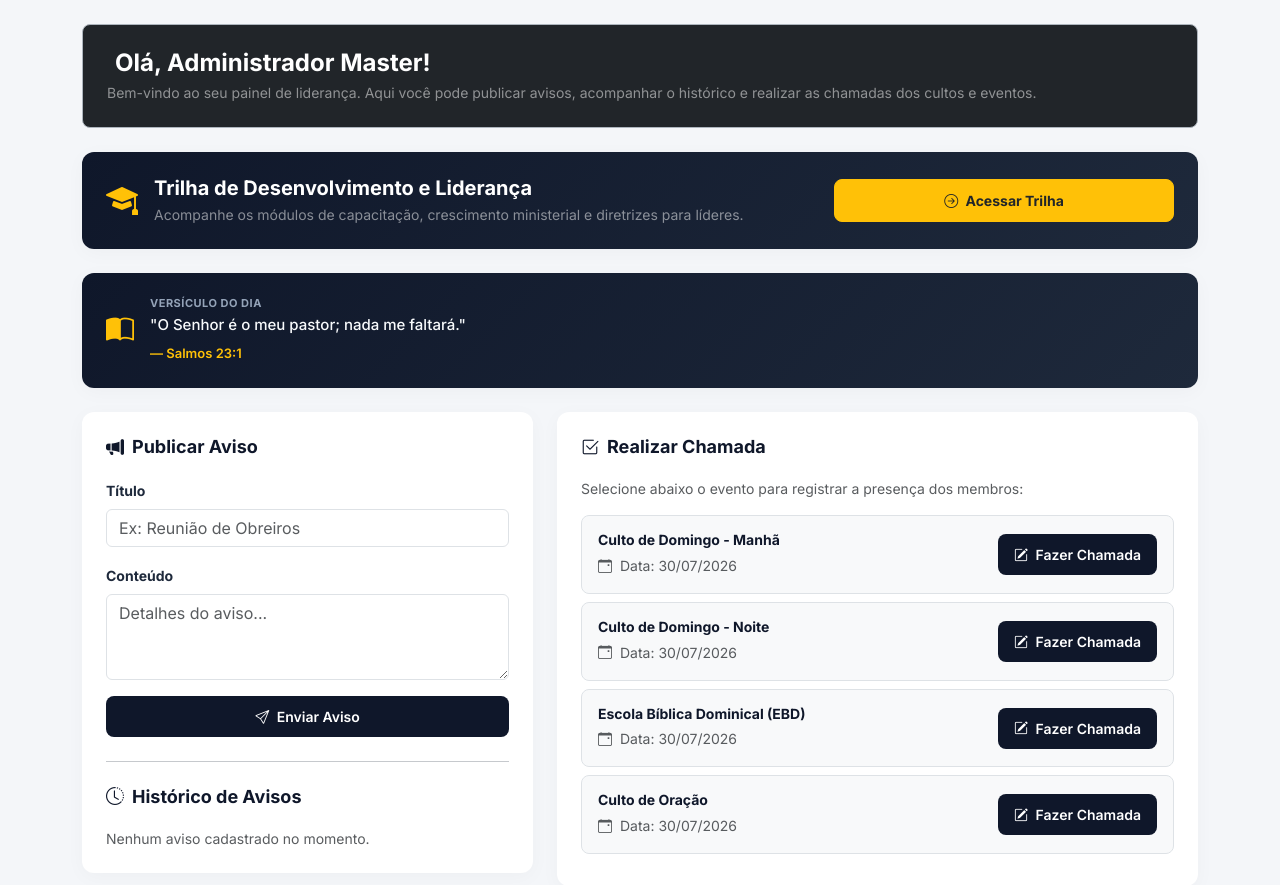
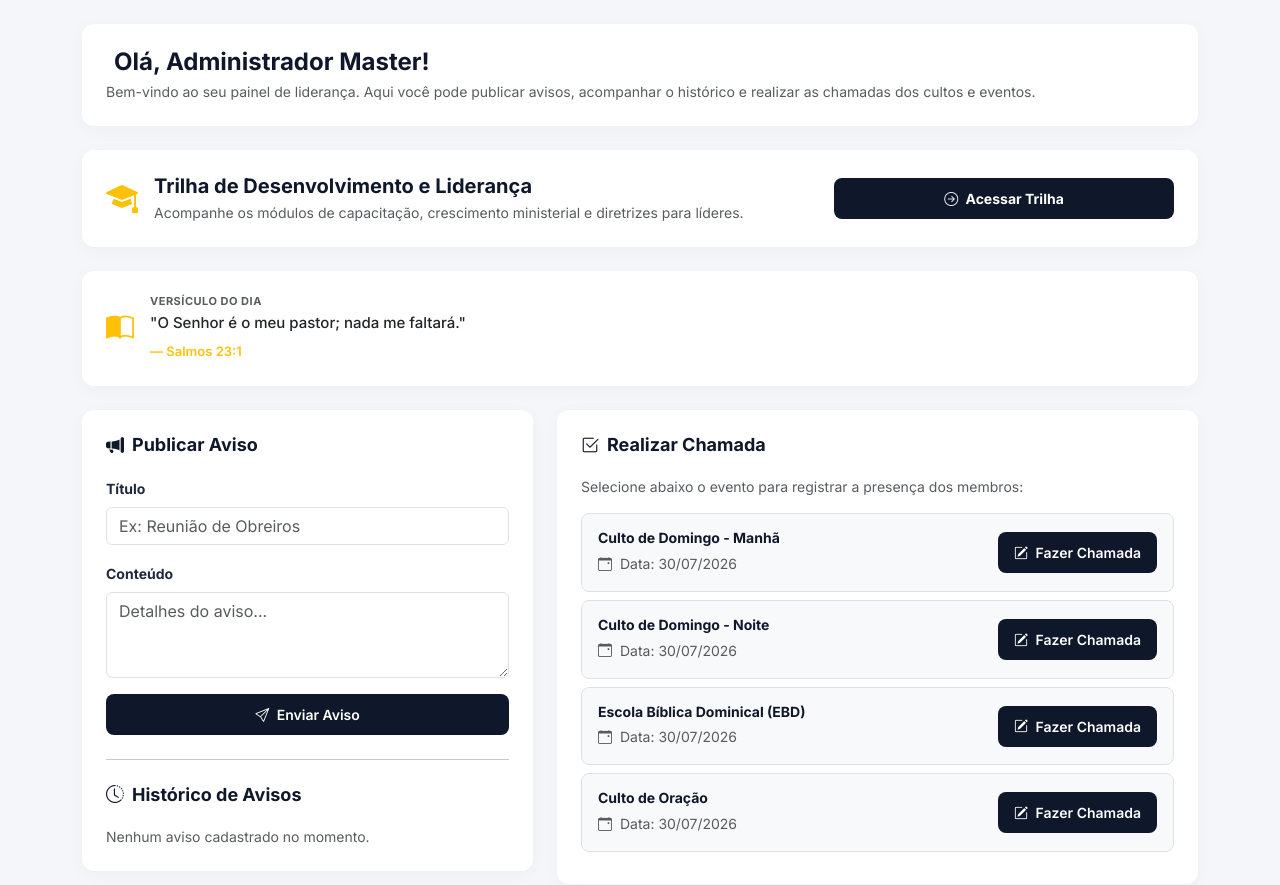
Before and after one commit to SimiTeste/church-presence, a Flask app: page /leader/dashboard in a window 1280 px wide. Shown: the part 74-959 px from the top of the page. Run offline with Flask 3, Linux system fonts and the light colour scheme; a user stored in the database is signed in; data that the repository does not hold is empty.

Commit message:
Padroniza painel do líder com fundo branco e cards limpos

```diff
--- a/templates/dashboard_lider.html
+++ b/templates/dashboard_lider.html
@@ -109,16 +109,16 @@
     <!-- Conteúdo Principal -->
     <div class="container my-4">
 
-        <!-- Saudação -->
-        <div class="alert alert-dark mb-4 p-4 rounded-3 text-white bg-dark">
-            <h4 class="fw-bold mb-1"><i class="bi bi-hand-wave me-2"></i>Olá, {{ current_user.nome }}!</h4>
-            <p class="mb-0 text-white-50" style="font-size: 14px;">
+        <!-- Saudação (Estilo Branco Padrão do Membro) -->
+        <div class="card-custom mb-4">
+            <h4 class="fw-bold mb-1" style="color: #0f172a;"><i class="bi bi-hand-wave me-2 text-warning"></i>Olá, {{ current_user.nome }}!</h4>
+            <p class="mb-0 text-muted" style="font-size: 14px;">
                 Bem-vindo ao seu painel de liderança. Aqui você pode publicar avisos, acompanhar o histórico e realizar as chamadas dos cultos e eventos.
             </p>
         </div>
 
         <!-- Seção de Acesso à Trilha de Desenvolvimento -->
-        <div class="card-custom mb-4" style="background: linear-gradient(135deg, #0f172a 0%, #1e293b 100%); color: #ffffff;">
+        <div class="card-custom mb-4">
             <div class="row align-items-center">
                 <div class="col-md-8 mb-3 mb-md-0">
                     <div class="d-flex align-items-center">
@@ -126,16 +126,15 @@
                             <i class="bi bi-mortarboard-fill"></i>
                         </div>
                         <div>
-                            <h5 class="fw-bold text-white mb-1">Trilha de Desenvolvimento e Liderança</h5>
-                            <p class="mb-0 text-white-50 small">
+                            <h5 class="fw-bold mb-1" style="color: #0f172a;">Trilha de Desenvolvimento e Liderança</h5>
+                            <p class="mb-0 text-muted small">
                                 Acompanhe os módulos de capacitação, crescimento ministerial e diretrizes para líderes.
                             </p>
                         </div>
                     </div>
                 </div>
                 <div class="col-md-4 text-md-end">
-                    <!-- Ajuste a rota abaixo conforme o nome registrado no seu Blueprint/Flask -->
-                    <a href="{{ url_for('leader.trilha') }}" class="btn btn-warning btn-custom w-100 text-dark fw-bold">
+                    <a href="{{ url_for('leader.trilha') }}" class="btn btn-dark-custom btn-custom w-100 fw-bold">
                         <i class="bi bi-arrow-right-circle me-1"></i> Acessar Trilha
                     </a>
                 </div>
@@ -143,16 +142,16 @@
         </div>
 
         <!-- Card de Versículo do Dia -->
-        <div class="card-custom mb-4" style="background: linear-gradient(135deg, #0f172a 0%, #1e293b 100%); color: #ffffff;">
+        <div class="card-custom mb-4">
             <div class="d-flex align-items-center">
                 <div class="flex-shrink-0 me-3 text-warning fs-3">
                     <i class="bi bi-book-half"></i>
                 </div>
                 <div>
-                    <h6 class="text-uppercase fw-bold mb-1" style="font-size: 11px; letter-spacing: 0.5px; color: #94a3b8 !important;">
+                    <h6 class="text-uppercase fw-bold mb-1 text-muted" style="font-size: 11px; letter-spacing: 0.5px;">
                         Versículo do Dia
                     </h6>
-                    <p class="mb-1 fw-medium" style="font-size: 15px; color: #f8fafc;">
+                    <p class="mb-1 fw-medium text-dark" style="font-size: 15px;">
                         "{{ versiculo_texto }}"
                     </p>
                     <small class="fw-semibold text-warning" style="font-size: 13px;">
```
